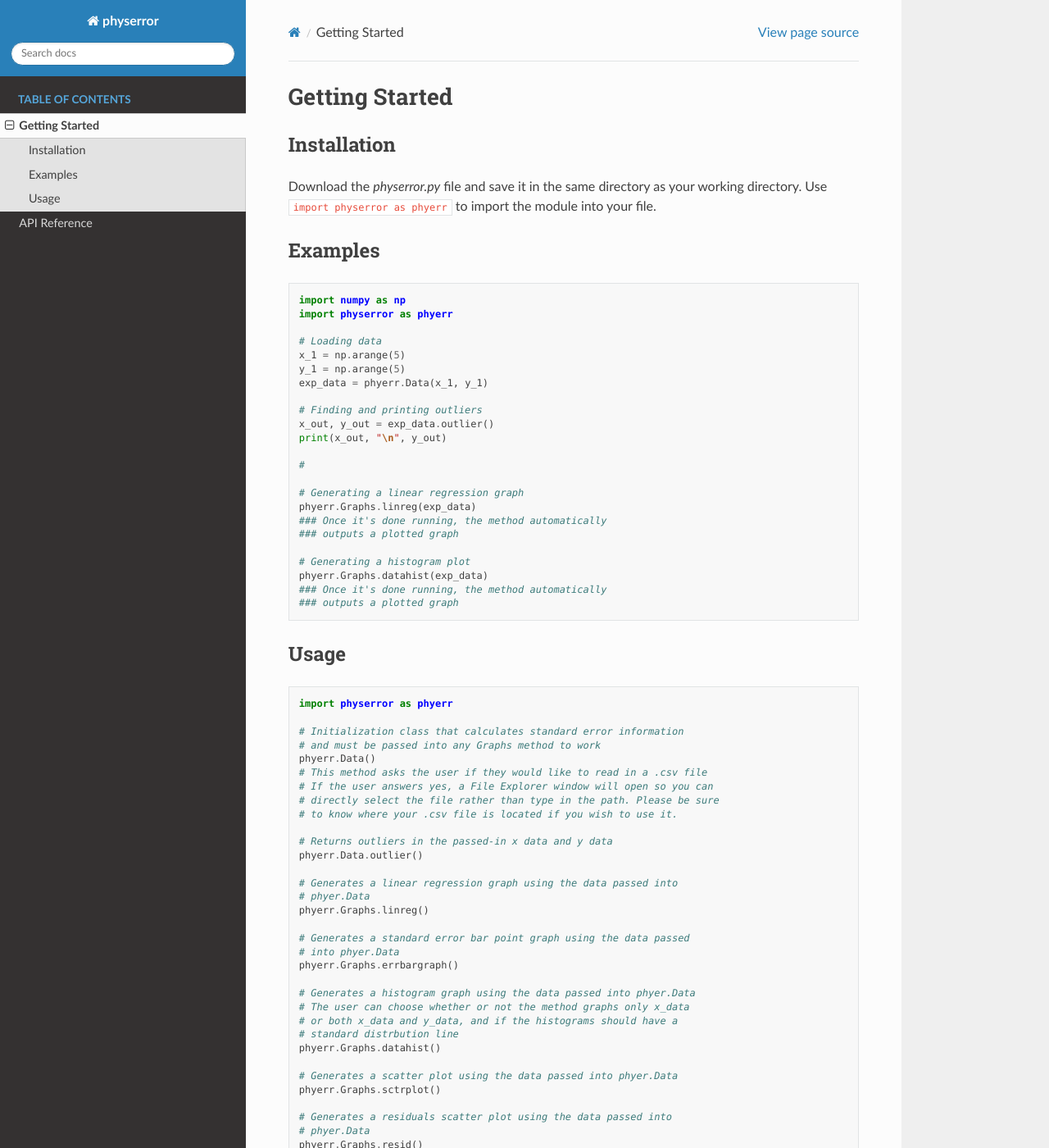
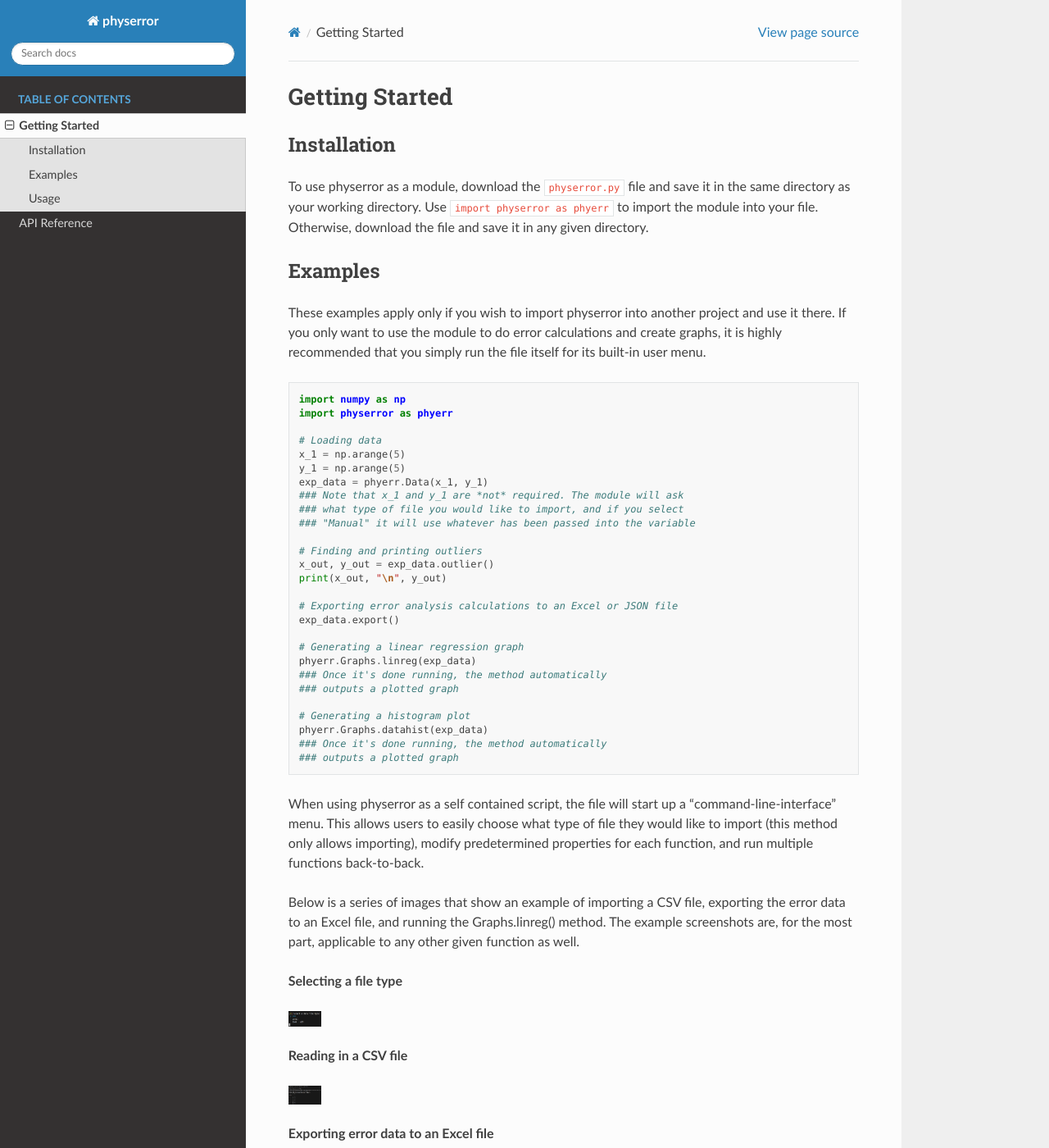
Before and after one commit to ParadoxRegiment/physerror, a Sphinx documentation site: the page built from docs/getstart.rst, in a window 1280 px wide and 1400 px high. Shown: the whole window at 82% size. Built offline with Sphinx 7.4.7 and the Read the Docs theme 2.0.0, drawn with Linux system fonts in a browser that asks for light colours; some of the changed text lies outside the part shown.

Commit message:
Updated markdown with user menu examples and started working on bug fixing

```diff
--- a/docs/api_reference.rst
+++ b/docs/api_reference.rst
@@ -3,4 +3,4 @@ API Reference
 .. automodule:: physerror
     :members:
 
-.. autofunction:: physerror.csvreader
+.. autofunction::
--- a/docs/getstart.rst
+++ b/docs/getstart.rst
@@ -9,12 +9,15 @@ Getting Started
 Installation
 ------------
 
-Download the `physerror.py` file and save it in the same directory as your working directory. Use
-``import physerror as phyerr`` to import the module into your file.
+To use physerror as a module, download the ``physerror.py`` file and save it in the same directory as your working directory. Use
+``import physerror as phyerr`` to import the module into your file. Otherwise, download the file and save it in any given directory.
 
 
 Examples
 --------
+
+These examples apply only if you wish to import physerror into another project and use it there. If you only want to use the module
+to do error calculations and create graphs, it is highly recommended that you simply run the file itself for its built-in user menu.
 
 .. code-block:: python
 
@@ -25,12 +28,16 @@ Examples
       x_1 = np.arange(5)
       y_1 = np.arange(5)
       exp_data = phyerr.Data(x_1, y_1)
+      ### Note that x_1 and y_1 are *not* required. The module will ask
+      ### what type of file you would like to import, and if you select
+      ### "Manual" it will use whatever has been passed into the variable
 
       # Finding and printing outliers
       x_out, y_out = exp_data.outlier()
       print(x_out, "\n", y_out)
 
-      #
+      # Exporting error analysis calculations to an Excel or JSON file
+      exp_data.export()
 
       # Generating a linear regression graph
       phyerr.Graphs.linreg(exp_data)
@@ -42,10 +49,50 @@ Examples
       ### Once it's done running, the method automatically
       ### outputs a plotted graph
 
+When using physerror as a self contained script, the file will start up a "command-line-interface" menu. This allows
+users to easily choose what type of file they would like to import (this method only allows importing), modify predetermined
+properties for each function, and run multiple functions back-to-back.
 
+Below is a series of images that show an example of importing a CSV file, exporting the error data to an Excel file, and running
+the Graphs.linreg() method. The example screenshots are, for the most part, applicable to any other given function as well.
+
+**Selecting a file type**
+
+.. image:: docs_screenshots/file_select.png
+      :width: 40
+
+**Reading in a CSV file**
+
+.. image:: docs_screenshots/csv_read.png
+      :width: 40
+
+**Exporting error data to an Excel file**
+
+.. image:: docs_screenshots/excel_export.png
+      :width: 40
+
+**Property editing menu - Graphs.linreg() example**
+
+.. image:: docs_screenshots/prop_edit_linreg.png
+      :width: 40
+
+**Editing specific values - Title example**
+
+.. image:: docs_screenshots/prop_edit_gen.png
+      :width: 40
+
+**Graphs.linreg() output after being run**
+
+.. image:: docs_screenshots/linreg_example.png
+      :width: 40
 
 Usage
 -----
+
+physerror can be used either as a Python module or as a self contained Python script. To see how it should
+be used as a module, see the code-block below. To use it as a script, simply run the file either in a Python
+editor (i.e. Visual Studio Code, Spyder) or in a command line (i.e. Command Prompt window, PowerShell). Example
+images can be found above in _`Examples`.
 
 .. code-block:: python
 
--- a/physerror.py
+++ b/physerror.py
@@ -420,7 +420,7 @@ class Graphs:
         cls.title_size = 11
         cls.x_label = "x label"
         cls.y_label = "y label"
-        cls.p_color = 'cyan'
+        cls.p_color = 'red'
         cls.line_color = 'black'
         cls.errbar_color = 'red'
         cls.dist_check = 'No'
@@ -449,7 +449,7 @@ class Graphs:
 
         # Sets the figure data to x_data and y_data, colored orange
         if np.size(cls.p_color) == 1:
-            plt.plot(x_data[i], y_data[i], 'o', color = cls.p_color)
+            plt.plot(x_data, y_data, 'o', color = cls.p_color, linestyle="")
         elif np.size(cls.p_color) != 1:
             for i in range(np.size(cls.p_color)):
                 plt.plot(x_data[i], y_data[i], 'o', color = cls.p_color[i])
@@ -851,7 +851,7 @@ class _InquirePrompts:
                 inquirer.List(
                     "data",
                     message="Select a data file type",
-                    choices=["CSV", "Excel", "XML - WIP", "JSON - WIP"],
+                    choices=["CSV", "Excel", "JSON - WIP"],
                     ),
         ]
 
```
Also changed, not shown: docs/docs_screenshots/csv_read.png (added), docs/docs_screenshots/excel_export.png (added), docs/docs_screenshots/file_select.png (added), docs/docs_screenshots/linreg_example.png (added), docs/docs_screenshots/prop_edit_gen.png (added), docs/docs_screenshots/prop_edit_linreg.png (added), 6 other files.
